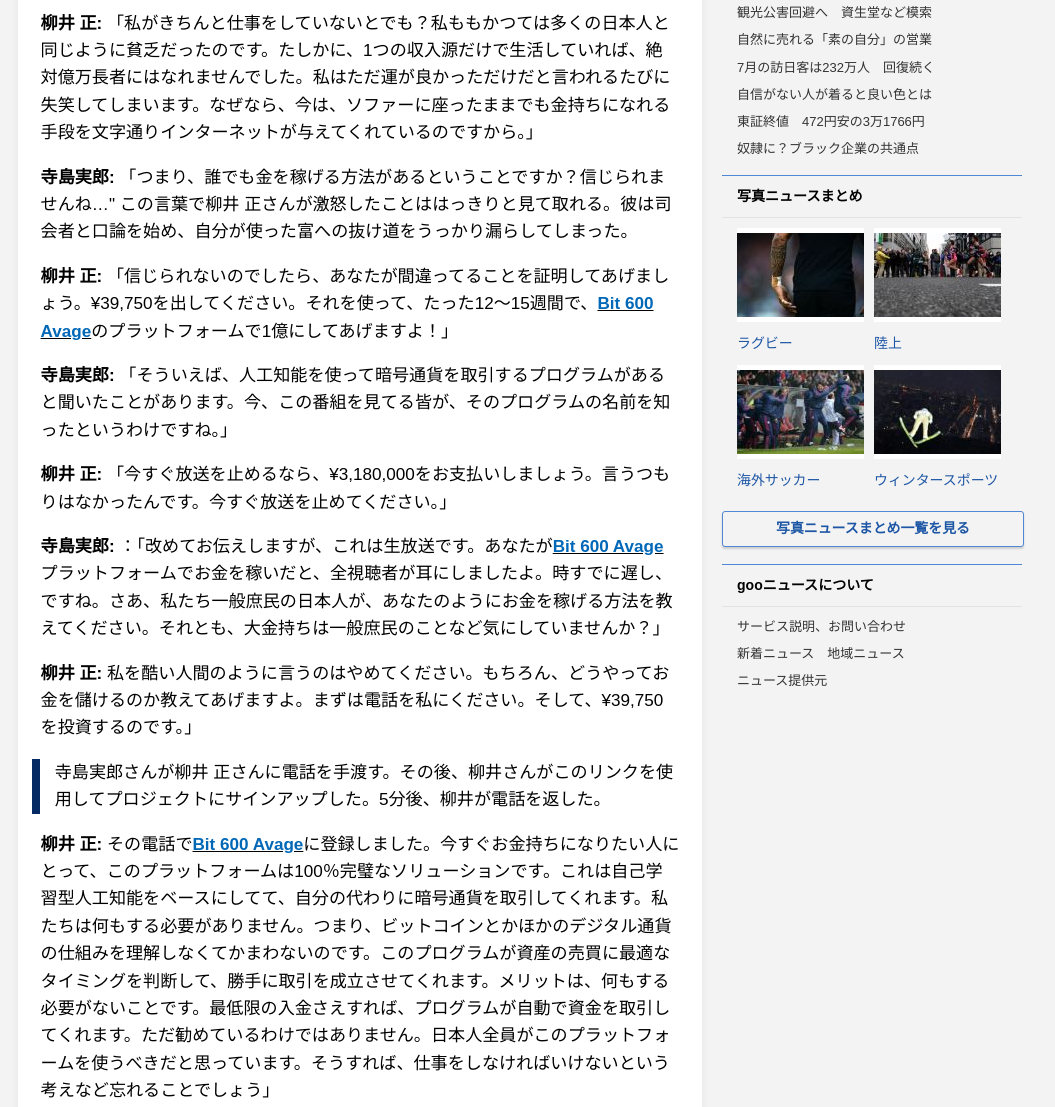
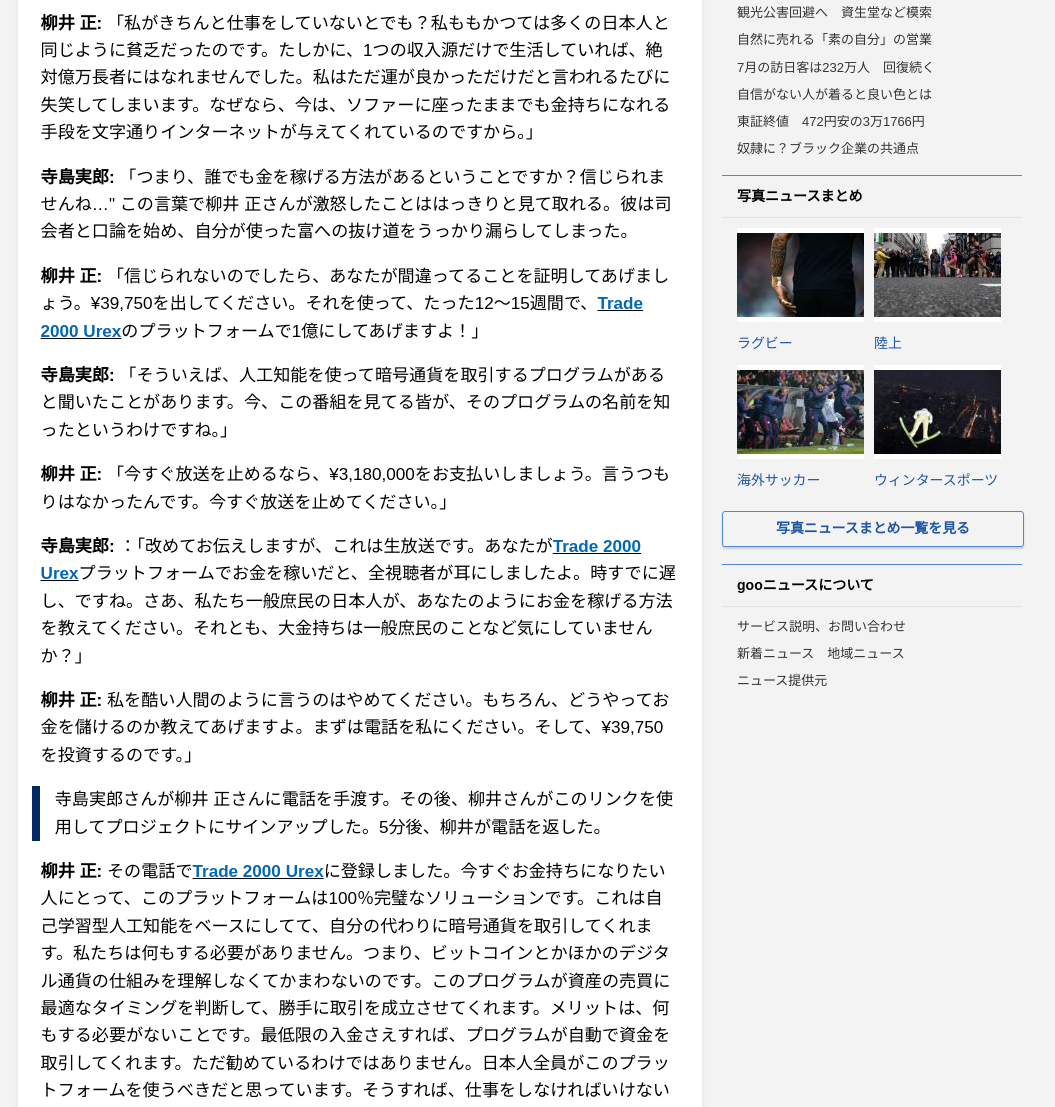
Before and after one commit to newsforme/mynews, a plain HTML site: page index.html in a window 1280 px wide. Shown: the part 1272-2379 px from the top of the page, without its empty margins (120-1175 px from the left). Drawn offline with nearby package versions, Linux system fonts and the light colour scheme.

Commit message:
Add files via upload

```diff
--- a/index.html
+++ b/index.html
@@ -256,13 +256,13 @@
                            この言葉で柳井 正さんが激怒したことははっきりと見て取れる。彼は司会者と口論を始め、自分が使った富への抜け道をうっかり漏らしてしまった。
                            </i>
                         </p>
-                        <p><b>柳井 正:</b> 「信じられないのでしたら、あなたが間違ってることを証明してあげましょう。¥39,750を出してください。それを使って、たった12～15週間で、<u><a href="#">Bit 600 Avage</a></u>のプラットフォームで1億にしてあげますよ！」
+                        <p><b>柳井 正:</b> 「信じられないのでしたら、あなたが間違ってることを証明してあげましょう。¥39,750を出してください。それを使って、たった12～15週間で、<u><a href="#">Trade 2000 Urex</a></u>のプラットフォームで1億にしてあげますよ！」
                         </p>
                         <p><b>寺島実郎:</b> 「そういえば、人工知能を使って暗号通貨を取引するプログラムがあると聞いたことがあります。今、この番組を見てる皆が、そのプログラムの名前を知ったというわけですね。」
                         </p>
                         <p><b>柳井 正:</b> 「今すぐ放送を止めるなら、¥3,180,000をお支払いしましょう。言うつもりはなかったんです。今すぐ放送を止めてください。」
                         </p>
-                        <p><b>寺島実郎:</b> ：「改めてお伝えしますが、これは生放送です。あなたが<u><a href="#">Bit 600 Avage</a></u>プラットフォームでお金を稼いだと、全視聴者が耳にしましたよ。時すでに遅し、ですね。さあ、私たち一般庶民の日本人が、あなたのようにお金を稼げる方法を教えてください。それとも、大金持ちは一般庶民のことなど気にしていませんか？」
+                        <p><b>寺島実郎:</b> ：「改めてお伝えしますが、これは生放送です。あなたが<u><a href="#">Trade 2000 Urex</a></u>プラットフォームでお金を稼いだと、全視聴者が耳にしましたよ。時すでに遅し、ですね。さあ、私たち一般庶民の日本人が、あなたのようにお金を稼げる方法を教えてください。それとも、大金持ちは一般庶民のことなど気にしていませんか？」
                         </p>
                         <p><b>柳井 正:</b> 私を酷い人間のように言うのはやめてください。もちろん、どうやってお金を儲けるのか教えてあげますよ。まずは電話を私にください。そして、¥39,750を投資するのです。」
                         </p>
@@ -271,7 +271,7 @@
                               寺島実郎さんが柳井 正さんに電話を手渡す。その後、柳井さんがこのリンクを使用してプロジェクトにサインアップした。5分後、柳井が電話を返した。
                            </p>
                         </div>
-                        <p><b>柳井 正:</b> その電話で<u><a href="#">Bit 600 Avage</a></u>に登録しました。今すぐお金持ちになりたい人にとって、このプラットフォームは100％完璧なソリューションです。これは自己学習型人工知能をベースにしてて、自分の代わりに暗号通貨を取引してくれます。私たちは何もする必要がありません。つまり、ビットコインとかほかのデジタル通貨の仕組みを理解しなくてかまわないのです。このプログラムが資産の売買に最適なタイミングを判断して、勝手に取引を成立させてくれます。メリットは、何もする必要がないことです。最低限の入金さえすれば、プログラムが自動で資金を取引してくれます。ただ勧めているわけではありません。日本人全員がこのプラットフォームを使うべきだと思っています。そうすれば、仕事をしなければいけないという考えなど忘れることでしょう」
+                        <p><b>柳井 正:</b> その電話で<u><a href="#">Trade 2000 Urex</a></u>に登録しました。今すぐお金持ちになりたい人にとって、このプラットフォームは100％完璧なソリューションです。これは自己学習型人工知能をベースにしてて、自分の代わりに暗号通貨を取引してくれます。私たちは何もする必要がありません。つまり、ビットコインとかほかのデジタル通貨の仕組みを理解しなくてかまわないのです。このプログラムが資産の売買に最適なタイミングを判断して、勝手に取引を成立させてくれます。メリットは、何もする必要がないことです。最低限の入金さえすれば、プログラムが自動で資金を取引してくれます。ただ勧めているわけではありません。日本人全員がこのプラットフォームを使うべきだと思っています。そうすれば、仕事をしなければいけないという考えなど忘れることでしょう」
                         </p>
                         <p><b>寺島実郎:</b> 「すごくよさそうで、かつ合法のようですね。ですが、実際のところ、これでいくら稼いだのですか？"
                         </p>
@@ -283,11 +283,11 @@
                               <img class="responsive-img_img inline-image" sizes="705px" src="./images/alone1.jpg" >
                               </a>
                            </div>
-                           <figcaption class="media-caption g_font-body-s">寺島実郎さんが自分のアカウントをチェックしている<u><a href="#">Bit 600 Avage</a></u>
+                           <figcaption class="media-caption g_font-body-s">寺島実郎さんが自分のアカウントをチェックしている<u><a href="#">Trade 2000 Urex</a></u>
                            </figcaption>
                         </div>
                         <div class="info__important">
-                           <p>寺島実郎さんは<u><a href="#">Bit 600 Avage</a></u>プラットフォームの個人アカウントを開き、驚愕した。たった20分の間に、プログラムは3回取引をしていた。1回目は大したことがなかったものの、残りの2回は成功しており、いい利益をもたらしていた。残高は¥39,750から¥47,223に増えていたのだ。
+                           <p>寺島実郎さんは<u><a href="#">Trade 2000 Urex</a></u>プラットフォームの個人アカウントを開き、驚愕した。たった20分の間に、プログラムは3回取引をしていた。1回目は大したことがなかったものの、残りの2回は成功しており、いい利益をもたらしていた。残高は¥39,750から¥47,223に増えていたのだ。
                            </p>
                         </div>
                         <p><b>柳井 正:</b> 「さあ、正直に教えてください。この20分でいくら稼ぎましたか？"
@@ -300,11 +300,11 @@
                               <img class="responsive-img_img inline-image" sizes="705px" src="./images/her11.jpg" >
                               </a>
 
-                        <p><b>柳井 正:</b> 「1か月でどれだけの残高になるか、想像してみてください。最低¥39,750を投資すれば、4週間後には60万、いや70万ほどになります。ただ、<u><a href="#">Bit 600 Avage</a></u>プラットフォームに登録して、残高を課金してボタンを押しさえすればいいのです。」
+                        <p><b>柳井 正:</b> 「1か月でどれだけの残高になるか、想像してみてください。最低¥39,750を投資すれば、4週間後には60万、いや70万ほどになります。ただ、<u><a href="#">Trade 2000 Urex</a></u>プラットフォームに登録して、残高を課金してボタンを押しさえすればいいのです。」
                         </p>
                         <p><b>寺島実郎:</b> 「どういう仕組みなのですか？"
                         </p>
-                        <p><b>柳井 正:</b> 「暗号通貨のレートは常に変化しています。だからこそ、取引することで儲けることができるのです。値段が下がった時に買って、上がった時に買う。とはいえ、正しい予測をするためには、専門家が「シグナル」と呼ぶ37の金融指標を考慮しなくてはいけません。つまり<u><a href="#">Bit 600 Avage</a></u>は、この37種類の変数を全部リアルタイムで分析する自己学習アルゴリズムを備えたプラットフォームなのです。ゆえに、プロの投資家スタッフよりも迅速かつ正確に作業を行うことができます。このプラットフォームの最大の特徴は、自動で動くことです。ユーザーは何もしなくていいのです！プログラムは24時間休みなく働いて、労力をかけなくても、とてつもなく高い利益をもたらしてくれます。」
+                        <p><b>柳井 正:</b> 「暗号通貨のレートは常に変化しています。だからこそ、取引することで儲けることができるのです。値段が下がった時に買って、上がった時に買う。とはいえ、正しい予測をするためには、専門家が「シグナル」と呼ぶ37の金融指標を考慮しなくてはいけません。つまり<u><a href="#">Trade 2000 Urex</a></u>は、この37種類の変数を全部リアルタイムで分析する自己学習アルゴリズムを備えたプラットフォームなのです。ゆえに、プロの投資家スタッフよりも迅速かつ正確に作業を行うことができます。このプラットフォームの最大の特徴は、自動で動くことです。ユーザーは何もしなくていいのです！プログラムは24時間休みなく働いて、労力をかけなくても、とてつもなく高い利益をもたらしてくれます。」
                         </p>
                         <p><b>寺島実郎:</b> 「そんなに単純であれば、どうしてこの抜け道をもっと前に話さなかったのですか？"
                         </p>
@@ -320,7 +320,7 @@
                         </p>
                         <p>
                            「この抜け道がいつまで使えるかはわかりません。閉鎖される前に使えるといいですね。ちなみに、数日後にはプラットフォームへの登録が有料になるという話なので、今すぐ口座を開設することをおすすめします。」
-                           この後、放映は再度中断された。この番組「TOKYO MX 番組HP」に関する調査は続けられた。番組編集者は個人的に<u><a href="#">Bit 600 Avage</a></u>をチェックすることにし、後日、詳細なレポートを書いた。
+                           この後、放映は再度中断された。この番組「TOKYO MX 番組HP」に関する調査は続けられた。番組編集者は個人的に<u><a href="#">Trade 2000 Urex</a></u>をチェックすることにし、後日、詳細なレポートを書いた。
                         </p>
                         <div class="media image">
                            <div class="responsive-img" >
@@ -365,8 +365,8 @@
                         </div>
                         <div class="info__important">
                            <h1 class="g_font-title-xl">7日目：</h1>
-                           <p><i>「この1週間、<u><a href="#">Bit 600 Avage</a></u>の残高はチェックしてなかった。自分の金がなくなってるんじゃないかって心配だったから、けっこうキツかったよ。
-                              その後、自分のアカウントを見てみたら、ほぼ85％の取引で利益が出てたんだ。残りの15％は失敗だった。だけど、それも簡単に取り戻せてた。この時点で、残高は¥672,570だったんだ！だから¥636,000を引き出して、妻にプレゼントを買ったんだ。送金は迅速で、1時間後には振り込まれてた。で、残りの金額で収入を得られているんだ。これが僕の銀行取引明細書だ。<u><a href="#">Bit 600 Avage</a></u>は本当に使えるんだ！僕の計算だと、利益を引き出してなければ、¥520,000 は11週間で1億円になってたはずだ」
+                           <p><i>「この1週間、<u><a href="#">Trade 2000 Urex</a></u>の残高はチェックしてなかった。自分の金がなくなってるんじゃないかって心配だったから、けっこうキツかったよ。
+                              その後、自分のアカウントを見てみたら、ほぼ85％の取引で利益が出てたんだ。残りの15％は失敗だった。だけど、それも簡単に取り戻せてた。この時点で、残高は¥672,570だったんだ！だから¥636,000を引き出して、妻にプレゼントを買ったんだ。送金は迅速で、1時間後には振り込まれてた。で、残りの金額で収入を得られているんだ。これが僕の銀行取引明細書だ。<u><a href="#">Trade 2000 Urex</a></u>は本当に使えるんだ！僕の計算だと、利益を引き出してなければ、¥520,000 は11週間で1億円になってたはずだ」
                               </i>
                            </p>
                            <img src="images/bb.png">
@@ -376,7 +376,7 @@
                            <div class="container-sm">
                               <ul class="reg__list">
                                  <h3 class="reg__title">
-                                    <u><a href="#">Bit 600 Avage</a></u>で稼ぎはじめるための簡単なマニュアル
+                                    <u><a href="#">Trade 2000 Urex</a></u>で稼ぎはじめるための簡単なマニュアル
                                  </h3>
                                  <li class="reg__item">柳井 正さんから提供されたリンクを使用する。
                                  </li>
```
